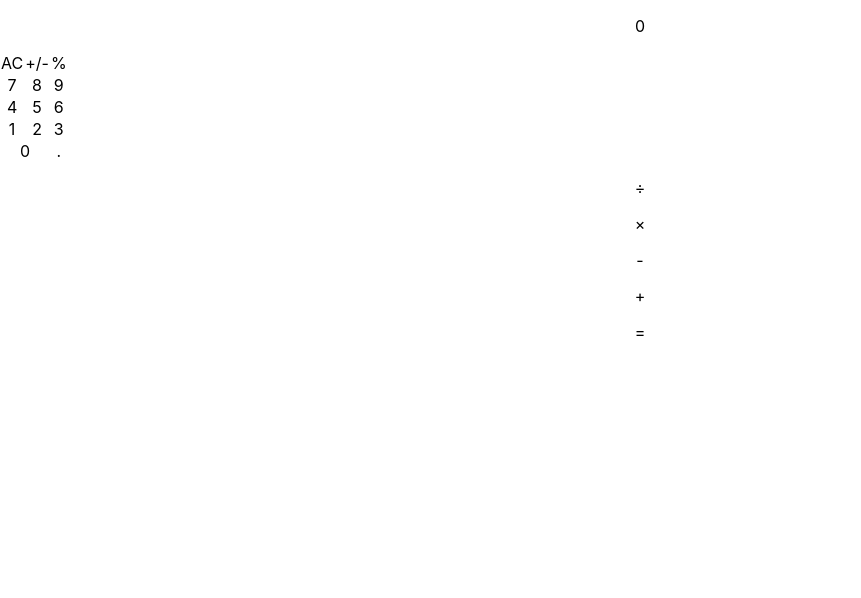
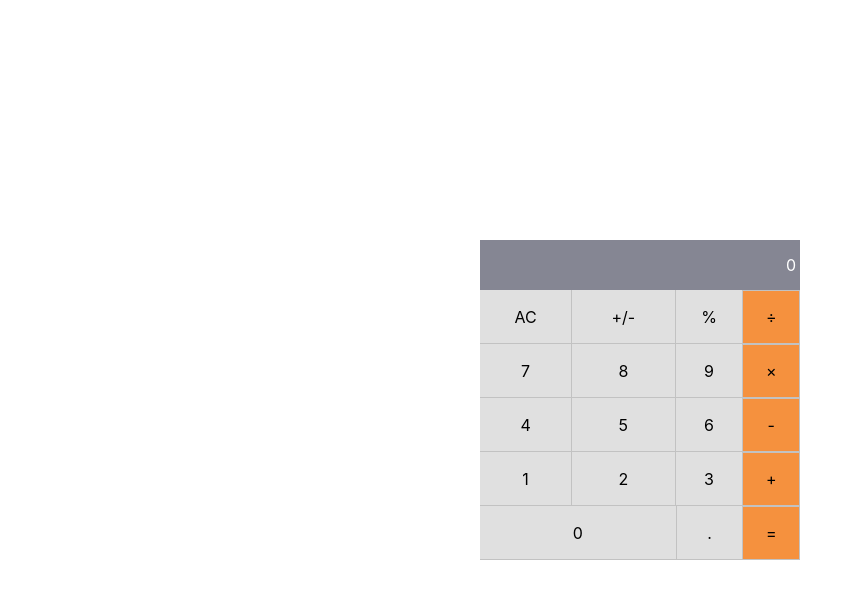
Before and after one commit to Ibnballo1/maths-website, a React (Create React App) app: page / in a window 1280 px wide. Shown: the top 598 px of the page, without its empty margins (0-861 px from the left). Built offline with nearby package versions, Linux system fonts and the light colour scheme.

Commit message:
Add styles to calculator

```diff
--- a/src/App.css
+++ b/src/App.css
@@ -1,39 +1,61 @@
 .App {
   text-align: center;
+  display: flex;
+  flex-direction: column;
+  justify-content: center;
+  align-items: center;
+  min-height: 100vmin;
 }
 
-.App-logo {
-  height: 40vmin;
-  pointer-events: none;
+.calculator-container {
+  width: 25%;
 }
 
-@media (prefers-reduced-motion: no-preference) {
-  .App-logo {
-    animation: App-logo-spin infinite 20s linear;
-  }
+.results {
+  background-color: #858693;
+  display: flex;
+  justify-content: flex-end;
+  align-items: center;
+  height: 50px;
 }
 
-.App-header {
-  background-color: #282c34;
-  min-height: 100vh;
+.results p {
+  font-weight: 400;
+  font-size: 1rem;
+  color: #fff;
+  padding: 4px;
+}
+
+.digit-operator {
+  display: grid;
+  grid-template-columns: 82% 18%;
+}
+
+.tableDigit {
+  background-color: #e0e0e0;
+  width: 100%;
+  height: 100%;
+}
+
+td:nth-child(even) {
+  border: 1px solid #c2c2c2;
+  border-top: none;
+}
+
+td:nth-child(odd) {
+  border-bottom: 1px solid #c2c2c2;
+}
+
+.point:nth-child(2n) {
+  border-right: none;
+}
+
+.operators {
+  background-color: #f5913e;
   display: flex;
   flex-direction: column;
-  align-items: center;
-  justify-content: center;
-  font-size: calc(10px + 2vmin);
-  color: white;
 }
 
-.App-link {
-  color: #61dafb;
+.eachSigns {
+  border: 1px solid #c2c2c2;
 }
-
-@keyframes App-logo-spin {
-  from {
-    transform: rotate(0deg);
-  }
-
-  to {
-    transform: rotate(360deg);
-  }
-}
```
